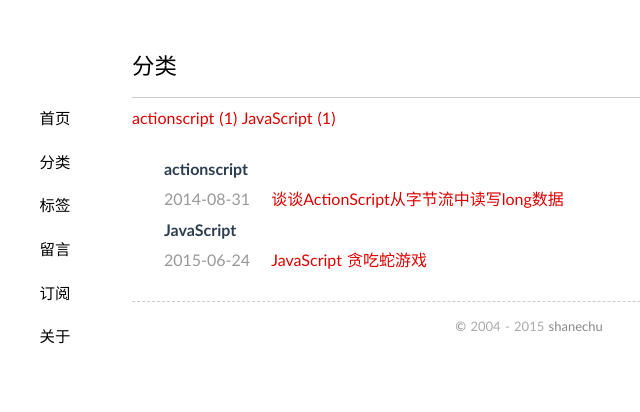
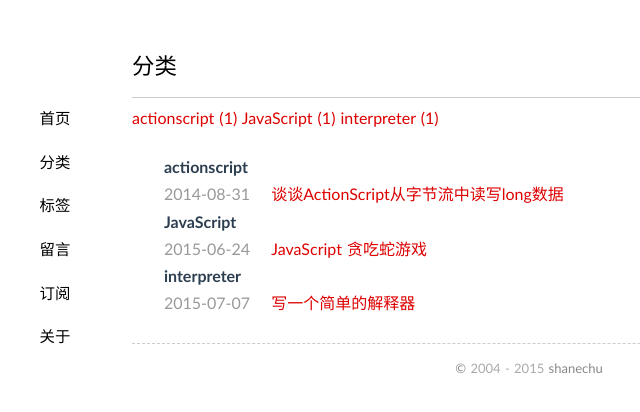
Before and after one commit to enginzhu/enginzhu.github.io, a Jekyll site: the page built from categories/index.md, in a window 1280 px wide. Shown: the top 412 px of the page, without its empty margins (111-751 px from the left). Built offline with Jekyll 4.4.1, drawn with Linux system fonts in a browser that asks for light colours; nearby versions of some CDN libraries; library files that are not in the unit come from our copies; Markdown is read by kramdown in place of the engine named in the settings; some of the changed lines change nothing that is shown.

Commit message:
Let's Build a Simple Interpreter(translate)

````diff
--- /dev/null
+++ b/_posts/2015-07-07-build-a-interpreter.md
@@ -0,0 +1,269 @@
+---
+layout: post
+title:  "写一个简单的解释器"
+date:   2015-07-07 09:32:58
+categories: interpreter
+---
+
+> **"If you don't know how compilers work, then you don't know how computers work. If you're not 100% sure whether you know how compilers work, then you don't know how they work." — Steve Yegge**
+
+原文地址：[Let's Build A Simple Interpreter](http://ruslanspivak.com/lsbasi-part1/)
+
+## 为什么要学习解释器和编译器？
+
+不管你是一个新手还是一个经验丰富的软件开发者，如果你不知道编译器和解释器是如何工作的，那么你也就不知道计算机如何工作。
+为什么要学习解释器和编译器？我会给出以下三个理由：
+
+- 1.写一个解释器或者编译器，要求你拥有大量的专业技能并将它们协同使用，它会帮助你改善这些技能使你成为更好的软件开发者。同时，你所学到的技能不仅可以用于开发解释器和编译器，对于开发任何软件都是有用的。
+- 2.假如你确实想要了解计算机如何工作：很多时候解释器和编译器看起来就像一种魔法，但你不能对这种魔法熟视无睹。你应该揭开创建解释器或编译器的过程的神秘面纱，理解它们如何工作，并牢牢掌握。
+- 3.假如你想要创建你自己的编程语言，或者特定领域语言（**Domain Specific Language**）：如果你创建了一门语言，那么你也需要为这门语言创建一个解释器或编译器。近年来创建新编程语言的兴趣开始复兴，几乎每天你都可以看到有新的编程语言冒出来：`Elixir`，`Go`，`Rust`等等
+
+## 什么是解释器和编译器？
+
+解释器和编译器的目标是将某种高级语言源代码翻译成其它形式。相当模糊不是吗？后面会讲到源代码究竟翻译成了什么。
+
+现在你可能疑惑解释器和编译器的区别是什么。让我们同意这一点：如果一个翻译程序将源码翻译成机器语言，那么它是一个**编译器**。如果一个翻译程序不首先将源码翻译成机器语言而直接处理运行源码，那么它是一个**解释器**。看起来就像这样：
+![compiler and interpreter]({{ site.url }}/image/lsbasi/lsbasi_part1_compiler_interpreter.png)
+
+我希望现在你已确信你想学习并创建一个解释器和编译器。我们将为**Pascal**语言的子集创建一个简单的解释器。在本系列的最后，你将写出一个可以工作的Pascal解释器和一个代码级别的调试器，就像**python**的[pdb](https://docs.python.org/2/library/pdb.html)。
+
+你也许会问为什么是Pascal？首先，它并不是我为了本系列文章而凭空想出来的语言：它是一个拥有很多重要语言结构的真实的编程语言。一些老的但依然有用的计算机科学图书使用Pascal编程语言作为它们的例子。有机会学习一个非主流的编程语言也是不错的。
+
+这里是一个用Pascal写的**factorial**函数，最终你将能够用你自己的解释器去解释它，并且用你自己的交互式调试器去debug它：
+
+```
+program factorial;
+function factorial(n: integer): longint;
+begin
+    if n = 0 then
+        factorial := 1
+    else
+        factorial := n * factorial(n - 1);
+end;
+var
+    n: integer;
+begin
+    for n := 0 to 16 do
+        writeln(n, '! = ', factorial(n));
+end.
+```
+
+Pascal解释器的实现将使用Python语言，当然你也可以使用其它任何语言。
+作为你的第一个解释器，你将会是通过实现一个算术表达式（**arithmetic expression**）的解释器，也称为计算器。我们的目标相当简单：使你的计算器能够处理两个单位整数的加法，比如**3+5**。这是你的计算器（解释器）的源码：
+
+```
+# Token types
+#
+# EOF (end-of-file) token is used to indicate that
+# there is no more input left for lexical analysis
+INTEGER, PLUS, EOF = 'INTEGER', 'PLUS', 'EOF'
+
+
+class Token(object):
+    def __init__(self, type, value):
+        # token type: INTEGER, PLUS, or EOF
+        self.type = type
+        # token value: 0, 1, 2. 3, 4, 5, 6, 7, 8, 9, '+', or None
+        self.value = value
+
+    def __str__(self):
+        """String representation of the class instance.
+
+        Examples:
+            Token(INTEGER, 3)
+            Token(PLUS '+')
+        """
+        return 'Token({type}, {value})'.format(
+            type=self.type,
+            value=repr(self.value)
+        )
+
+    def __repr__(self):
+        return self.__str__()
+
+
+class Interpreter(object):
+    def __init__(self, text):
+        # client string input, e.g. "3+5"
+        self.text = text
+        # self.pos is an index into self.text
+        self.pos = 0
+        # current token instance
+        self.current_token = None
+
+    def error(self):
+        raise Exception('Error parsing input')
+
+    def get_next_token(self):
+        """Lexical analyzer (also known as scanner or tokenizer)
+
+        This method is responsible for breaking a sentence
+        apart into tokens. One token at a time.
+        """
+        text = self.text
+
+        # is self.pos index past the end of the self.text ?
+        # if so, then return EOF token because there is no more
+        # input left to convert into tokens
+        if self.pos > len(text) - 1:
+            return Token(EOF, None)
+
+        # get a character at the position self.pos and decide
+        # what token to create based on the single character
+        current_char = text[self.pos]
+
+        # if the character is a digit then convert it to
+        # integer, create an INTEGER token, increment self.pos
+        # index to point to the next character after the digit,
+        # and return the INTEGER token
+        if current_char.isdigit():
+            token = Token(INTEGER, int(current_char))
+            self.pos += 1
+            return token
+
+        if current_char == '+':
+            token = Token(PLUS, current_char)
+            self.pos += 1
+            return token
+
+        self.error()
+
+    def eat(self, token_type):
+        # compare the current token type with the passed token
+        # type and if they match then "eat" the current token
+        # and assign the next token to the self.current_token,
+        # otherwise raise an exception.
+        if self.current_token.type == token_type:
+            self.current_token = self.get_next_token()
+        else:
+            self.error()
+
+    def expr(self):
+        """expr -> INTEGER PLUS INTEGER"""
+        # set current token to the first token taken from the input
+        self.current_token = self.get_next_token()
+
+        # we expect the current token to be a single-digit integer
+        left = self.current_token
+        self.eat(INTEGER)
+
+        # we expect the current token to be a '+' token
+        op = self.current_token
+        self.eat(PLUS)
+
+        # we expect the current token to be a single-digit integer
+        right = self.current_token
+        self.eat(INTEGER)
+        # after the above call the self.current_token is set to
+        # EOF token
+
+        # at this point INTEGER PLUS INTEGER sequence of tokens
+        # has been successfully found and the method can just
+        # return the result of adding two integers, thus
+        # effectively interpreting client input
+        result = left.value + right.value
+        return result
+
+
+def main():
+    while True:
+        try:
+            # To run under Python3 replace 'raw_input' call
+            # with 'input'
+            text = raw_input('calc> ')
+        except EOFError:
+            break
+        if not text:
+            continue
+        interpreter = Interpreter(text)
+        result = interpreter.expr()
+        print(result)
+
+
+if __name__ == '__main__':
+    main()
+```
+
+将代码保存到calc1.py文件。在你深究代码之前，先在命令行上运行并测试这个计算器。
+
+```
+$ python calc1.py
+calc> 3+4
+7
+calc> 3+5
+8
+calc> 3+9
+12
+calc>
+```
+
+为了使这个简单的计算器能够正确地工作并且不抛出异常，你的输入需要遵循下面的规则：
+
+- 输入中只允许单位数的整数
+- 唯一被支持的算数操作符是加号
+- 字符与字符之间不允许有空格存在
+
+上述约束是保持计算器足够简单的必要条件。
+现在让我们看看你的解释器是如何对算术表达式进行求值的。
+
+当你在命令行上输入表达式**3+5**时，你的解释器得到一个字符串"3+5"。为了让解释器知道如何处理对该字符串，首先需要将输入"3+5"打破成单个的组件（**Token**）。Token是一个有类型有值的对象。举例说明，字符串"3"的token类型是**INTEGER**，对应的值是数字3。
+
+将输入字符串拆解成token的过程称为词法分析（**lexical analysis**）。因此你的解释器第一步要做的就是读取字符输入并将它转化为token流。解释器中负责该部分的称为词法分析器（**lexical analyzer**），或者简称为**lexer**。你或许碰到过其它的名称，像**scanner**或者**tokenizer**.它们的意思都是一样的：即解释器或编译器中负责将字符输入转化成token流的那部分程序。
+
+**Interpreter**类中的*get_next_token*方法就是你的词法分析器。每次调用都会从输入字符流中得到下一个token并传递给解释器。让我们更进一步看看该方法是如何完成它将字符转化成token的工作的。解释器的输入字符串保存在**text**变量中，而**pos**是该字符串的一个索引。**pos**初始化为0并指向字符**’3’**。方法首先检查该字符是否为数字，如果是数字则增加pos的值并返回一个token实例（类型为INTEGER，值为数字3）。
+
+![compiler and interpreter]({{ site.url }}/image/lsbasi/lsbasi_part1_lexer1.png)
+
+pos现在指向**text**中的**'+'**字符。下一次调用该方法时，它首先检查pos所在位置的字符是否一个数字，接着检查字符是否一个加法符号。正好满足条件，因此该方法增加pos的值并返回一个新创建的token（类型为PLUS，值为'+'）：
+
+![compiler and interpreter]({{ site.url }}/image/lsbasi/lsbasi_part1_lexer2.png)
+
+pos现在指向了字符'5'。当你再一次调用get_next_token方法时，它检查接着的字符是否数字，正好是，因此继续增加pos的值并返回新的类型为**INTEGER**，值为数字5的token。
+
+![compiler and interpreter]({{ site.url }}/image/lsbasi/lsbasi_part1_lexer3.png)
+
+因为pos的索引现在正好经过字符串"3+5"的结尾，get_next_token返回**EOF token**。
+
+![compiler and interpreter]({{ site.url }}/image/lsbasi/lsbasi_part1_lexer4.png)
+
+自己试着敲一下代码，看看你的计算器的词法分析器部分是怎样工作的：
+
+```
+>>> from calc1 import Interpreter
+>>>
+>>> interpreter = Interpreter('3+5')
+>>> interpreter.get_next_token()
+Token(INTEGER, 3)
+>>>
+>>> interpreter.get_next_token()
+Token(PLUS, '+')
+>>>
+>>> interpreter.get_next_token()
+Token(INTEGER, 5)
+>>>
+>>> interpreter.get_next_token()
+Token(EOF, None)
+>>>
+```
+
+现在你的计算器可以从输入字符中访问token流了，解释器需要做一些事：找出从词法分析器得到的token流中的结构。解释器期望找到这样的结构：**INTEGER->PLUS->INTEGER**。即是说，它试着找到这样的一个序列：整数后跟着加号，再跟着一个整数。
+
+负责找到并解释该结构的方法是**expr**。该方法校验token序列是否与所期望的对应，如**INTEGER->PLUS->INTEGER**。当成功确定结构，则生成PLUS左边token的值与PLUS右边token的值相加的结果，从而成功解释你传递给解释器的算术表达式。
+
+expr方法使用**eat**辅助方法来检验传递给它的token type是否匹配当前的token type。匹配完成后，eat方法获取下一个token并赋值给**current_token**变量，因此有效地吃掉当前已匹配的token，并推进token流的指针。假如token留的结构不满足期望的**INTEGER PLUS INTEGER**序列，eat方法会抛出异常。
+
+让我们回顾下解释器对算术表达式求值的时候做了什么：
+
+- 解释器接受一个输入字符串，比如"3+5"
+- 解释器的词法分析器**get_next_token**分词后返回token流，expr方法在token流中找出预期结构（INTEGER PLUS INTEGER形式）。确认结构后解释输入：对两个INTEGER token的值进行相加，此时需要做什么对解释器来说已经很清晰，即对3和5两个整数相加
+
+恭喜你自己。你已经学会如何创建一个最初的解释器原型！
+
+
+## 接着做什么？
+
+现在的解释器功能还远远不够，试下做接下来的练习去扩展它：
+
+- 1.修改代码使它能够在输入中支持多位整数，比如"12+3"
+- 2.添加一个方法跳过空格字符，以便使你的计算器能处理带有空格的输入，比如" 12 + 3"
+- 3.修改你的代码，用'-'替换掉'+'，使它能对减法比如"7-5"求值
--- a/media/css/prettify.css
+++ b/media/css/prettify.css
@@ -10,7 +10,7 @@
  */
 .str
 {
-    color: #a557a6;
+    color: #E181E2;
 }
 .kwd
 {
@@ -18,7 +18,7 @@
 }
 .com
 {
-    color: #66747B;
+    color: #53ADDA;
 }
 .typ
 {
@@ -84,7 +84,7 @@ li.L1, li.L3, li.L5, li.L7, li.L9 {
 
   .str
   {
-      color: #a557a6;
+      color: #E181E2;
   }
   .kwd
   {
@@ -92,7 +92,7 @@ li.L1, li.L3, li.L5, li.L7, li.L9 {
   }
   .com
   {
-      color: #66747B;
+      color: #53ADDA;
   }
   .typ
   {
--- a/media/css/style.css
+++ b/media/css/style.css
@@ -22,7 +22,7 @@ a{color:#dd0000;text-decoration:none;}
 a:hover{color:#333333;text-decoration:underline;}
 hr{margin:.7em 0;border-top:1px dashed #d0d0d0;border-bottom:1px dashed #f9f9f9;}
 p{padding:.5em 0;margin:.5em 0;}
-li{padding: .2em 2em;}
+li{padding: .1em 2em;}
 ol{list-style-position:inside;border: rgb(226, 222, 222);border-style: solid;border-width:0px;border-radius: 10px;padding: .3em 0;}
 ul{list-style-position:inside;border: rgb(226, 222, 222);border-style: solid;border-width:0px;border-radius: 10px;padding: .3em 0;}
 li ol{border-style:none;}
````
Also changed, not shown: image/lsbasi/lsbasi_part1_compiler_interpreter.png (added), image/lsbasi/lsbasi_part1_lexer1.png (added), image/lsbasi/lsbasi_part1_lexer2.png (added), image/lsbasi/lsbasi_part1_lexer3.png (added), image/lsbasi/lsbasi_part1_lexer4.png (added).
